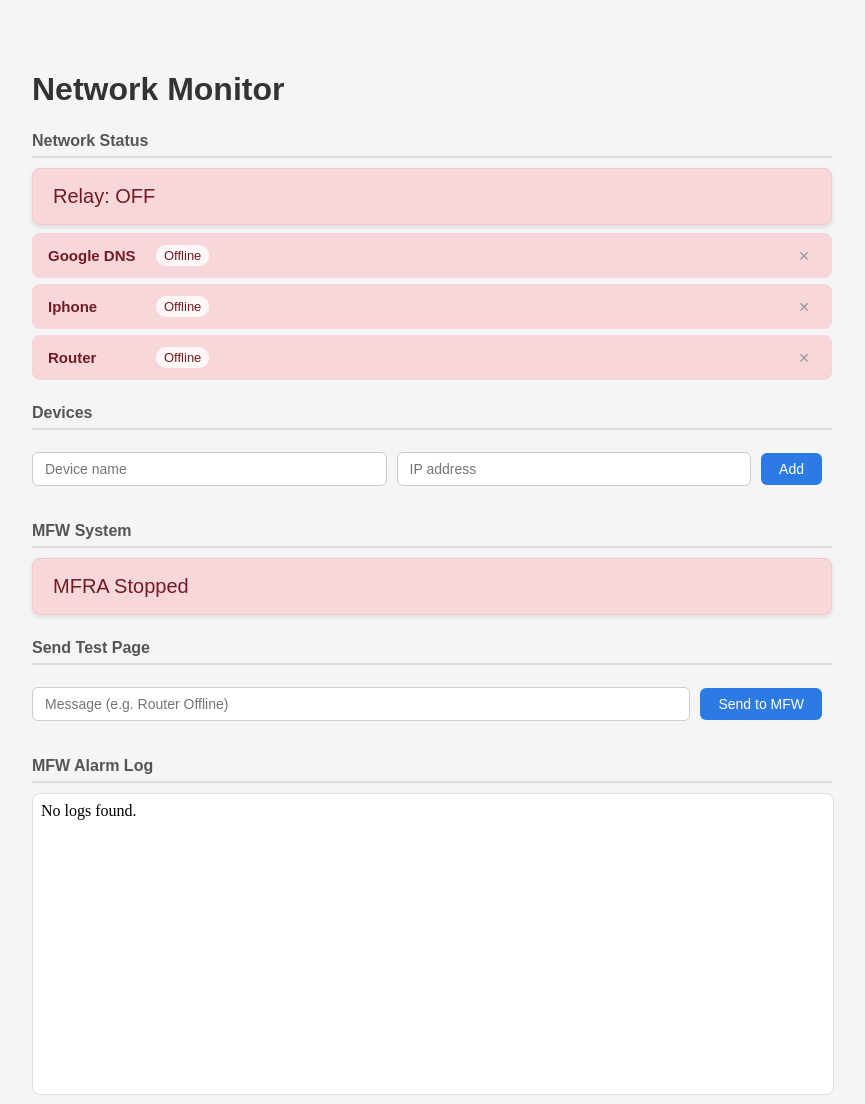
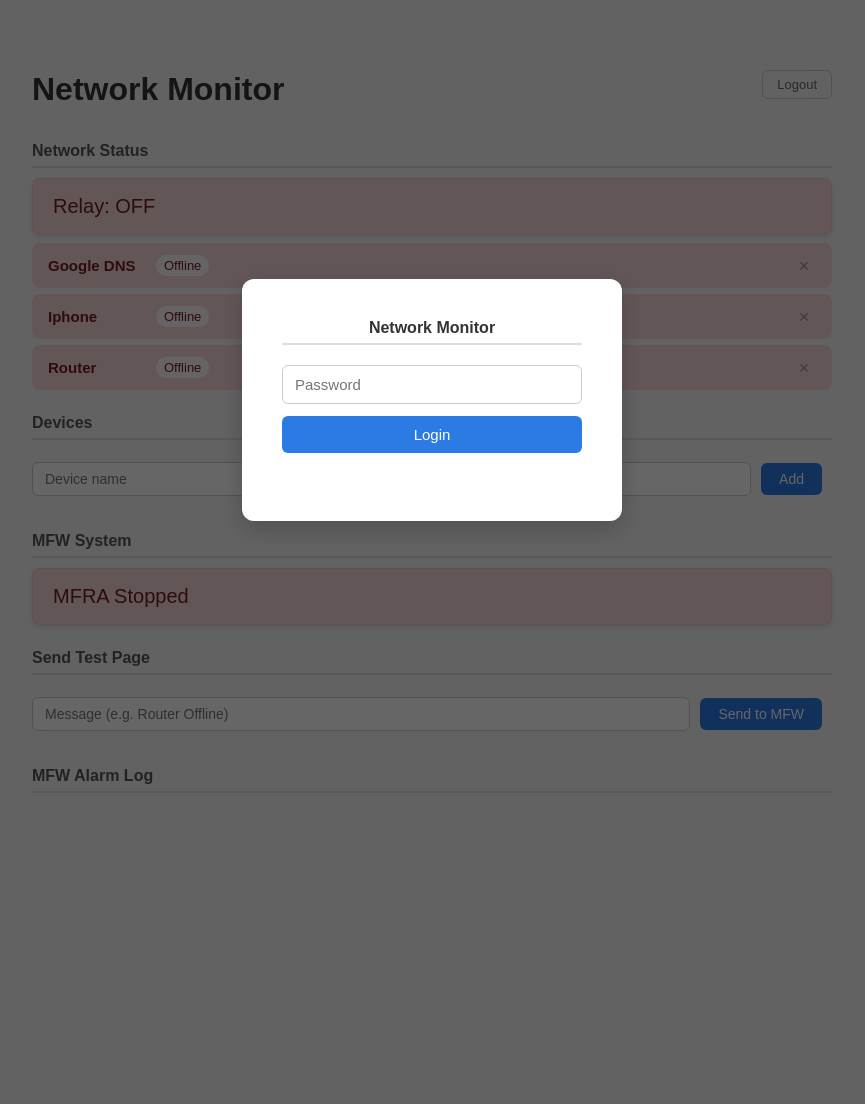
Before and after one commit to joshuahuggard96/network-monitor-pi, a Flask app: page / in a window 1280 px wide. Shown: the top 1104 px of the page, without its empty margins (208-1073 px from the left). After the commit the page ends 784 px from the top, so only its background shows below. Run offline with Flask 3, Linux system fonts and the light colour scheme.

Commit message:
feat: security hardening — auth, XSS fixes, input validation, thread lock
- Session-based password auth (APP_PASSWORD env var) on write routes
- /login, /logout, /api/auth routes; @requires_auth decorator
- Login overlay in UI with keyboard enter support + logout button
- XSS fix: device names/timestamps built with DOM methods + esc() sanitiser
- Input validation: IP format check, name regex/length, message length cap 100
- threading.Lock around device_list mutations and save_devices()
- load_devices() now logs errors instead of silently swallowing them

Co-Authored-By: Claude Sonnet 4.6 <noreply@anthropic.com>

```diff
--- a/app.py
+++ b/app.py
@@ -4,12 +4,19 @@ import glob
 import subprocess
 import json
 import os
+import re
+from functools import wraps
 from ping3 import ping
-from flask import Flask, render_template, jsonify, request
+from flask import Flask, render_template, jsonify, request, session
 import logging
 import socket
 
 app = Flask(__name__)
+app.secret_key = os.environ.get('SECRET_KEY', os.urandom(24))
+
+APP_PASSWORD = os.environ.get('APP_PASSWORD', '')
+if not APP_PASSWORD:
+    print("WARNING: APP_PASSWORD not set — write routes are disabled")
 
 ping_interval = 0.5
 output_status = False
@@ -25,6 +32,8 @@ DEFAULTS = {
     "Iphone":     "10.5.33.222",
 }
 
+device_lock = threading.Lock()
+
 
 def load_devices():
     if os.path.exists(DEVICES_FILE):
@@ -32,18 +41,63 @@ def load_devices():
             with open(DEVICES_FILE) as f:
                 saved = json.load(f)
             return {k: {"ip": v, "status": None, "last_online": None} for k, v in saved.items()}
-        except Exception:
-            pass
+        except Exception as e:
+            print(f"devices.json load error: {e} — using defaults")
     return {k: {"ip": v, "status": None, "last_online": None} for k, v in DEFAULTS.items()}
 
 
 def save_devices():
-    with open(DEVICES_FILE, 'w') as f:
-        json.dump({k: v["ip"] for k, v in device_list.items()}, f)
+    with device_lock:
+        with open(DEVICES_FILE, 'w') as f:
+            json.dump({k: v["ip"] for k, v in device_list.items()}, f)
 
 
 device_list = load_devices()
 
+
+# --- Auth ---
+
+def requires_auth(f):
+    @wraps(f)
+    def decorated(*args, **kwargs):
+        if not session.get('authed'):
+            return jsonify({'error': 'Unauthorized'}), 401
+        return f(*args, **kwargs)
+    return decorated
+
+
+@app.route('/login', methods=['POST'])
+def login():
+    data = request.get_json(force=True, silent=True) or {}
+    if APP_PASSWORD and data.get('password') == APP_PASSWORD:
+        session['authed'] = True
+        return jsonify({'ok': True})
+    return jsonify({'error': 'Wrong password'}), 401
+
+
+@app.route('/logout', methods=['POST'])
+def logout():
+    session.clear()
+    return jsonify({'ok': True})
+
+
+@app.route('/api/auth')
+def auth_status():
+    return jsonify({'authed': bool(session.get('authed'))})
+
+
+# --- Validation ---
+
+def valid_ip(ip):
+    m = re.match(r'^(\d{1,3})\.(\d{1,3})\.(\d{1,3})\.(\d{1,3})$', ip)
+    return bool(m and all(0 <= int(g) <= 255 for g in m.groups()))
+
+
+def valid_name(name):
+    return bool(name and len(name) <= 50 and re.match(r'^[A-Za-z0-9 _\-]+$', name))
+
+
+# --- Core ---
 
 def send_mfw(msg):
     try:
@@ -69,7 +123,6 @@ def ping_device_list():
     global output_status
     prev = {}
     while True:
-        # ponytail: snapshot avoids RuntimeError if device_list changes mid-loop
         for name, device in list(device_list.items()):
             ping_device(device)
             last = prev.get(name)
@@ -79,6 +132,8 @@ def ping_device_list():
         output_status = all(d["status"] for d in device_list.values())
         time.sleep(ping_interval)
 
+
+# --- Routes ---
 
 @app.route('/')
 def index():
@@ -91,22 +146,28 @@ def get_status():
 
 
 @app.route('/api/devices', methods=['POST'])
+@requires_auth
 def add_device():
     data = request.get_json(force=True, silent=True) or {}
     name = data.get('name', '').strip()
     ip   = data.get('ip', '').strip()
-    if not name or not ip:
-        return jsonify({'error': 'name and ip required'}), 400
-    device_list[name] = {"ip": ip, "status": None, "last_online": None}
+    if not valid_name(name):
+        return jsonify({'error': 'Invalid name (max 50 chars, letters/numbers/spaces/-/_)'}), 400
+    if not valid_ip(ip):
+        return jsonify({'error': 'Invalid IP address'}), 400
+    with device_lock:
+        device_list[name] = {"ip": ip, "status": None, "last_online": None}
     save_devices()
     return jsonify({'added': name})
 
 
 @app.route('/api/devices/<name>', methods=['DELETE'])
+@requires_auth
 def remove_device(name):
-    if name not in device_list:
-        return jsonify({'error': 'not found'}), 404
-    del device_list[name]
+    with device_lock:
+        if name not in device_list:
+            return jsonify({'error': 'not found'}), 404
+        del device_list[name]
     save_devices()
     return jsonify({'removed': name})
 
@@ -130,9 +191,12 @@ def get_mfw_log():
 
 
 @app.route('/api/page', methods=['POST'])
+@requires_auth
 def send_page():
     data = request.get_json(force=True, silent=True) or {}
-    msg = data.get('message', 'Test')
+    msg = data.get('message', '').strip()[:100]
+    if not msg:
+        return jsonify({'error': 'message required'}), 400
     send_mfw(msg)
     return jsonify({'sent': msg})
 
--- a/static/css/style.css
+++ b/static/css/style.css
@@ -1,3 +1,69 @@
+/* Login overlay */
+#login-overlay {
+    position: fixed;
+    inset: 0;
+    background: rgba(0,0,0,0.6);
+    display: flex;
+    align-items: center;
+    justify-content: center;
+    z-index: 100;
+}
+
+.login-box {
+    background: white;
+    padding: 40px;
+    border-radius: 12px;
+    text-align: center;
+    width: 300px;
+    box-shadow: 0 8px 24px rgba(0,0,0,0.2);
+}
+
+.login-box h2 { margin: 0 0 20px; color: #333; }
+
+.login-box input {
+    width: 100%;
+    padding: 10px 12px;
+    margin-bottom: 12px;
+    border: 1px solid #ccc;
+    border-radius: 6px;
+    font-size: 15px;
+    box-sizing: border-box;
+}
+
+.login-box button {
+    width: 100%;
+    padding: 10px;
+    background: #2c7be5;
+    color: white;
+    border: none;
+    border-radius: 6px;
+    font-size: 15px;
+    cursor: pointer;
+}
+
+.login-box button:hover { background: #1a68d0; }
+
+#login-error { color: #721c24; margin: 10px 0 0; font-size: 14px; min-height: 18px; }
+
+.header-row {
+    display: flex;
+    justify-content: space-between;
+    align-items: center;
+    margin-bottom: 10px;
+}
+
+.logout-btn {
+    padding: 6px 14px;
+    background: none;
+    border: 1px solid #ccc;
+    border-radius: 6px;
+    color: #666;
+    cursor: pointer;
+    font-size: 13px;
+}
+
+.logout-btn:hover { border-color: #999; color: #333; }
+
 body {
     font-family: Arial, sans-serif;
     max-width: 800px;
--- a/templates/index.html
+++ b/templates/index.html
@@ -7,8 +7,22 @@
     <link rel="stylesheet" href="{{ url_for('static', filename='css/style.css') }}">
 </head>
 <body>
+
+    <!-- Login overlay -->
+    <div id="login-overlay">
+        <div class="login-box">
+            <h2>Network Monitor</h2>
+            <input id="login-pw" type="password" placeholder="Password" autocomplete="current-password" />
+            <button onclick="doLogin()">Login</button>
+            <p id="login-error"></p>
+        </div>
+    </div>
+
     <div class="container">
-        <h1>Network Monitor</h1>
+        <div class="header-row">
+            <h1>Network Monitor</h1>
+            <button class="logout-btn" onclick="doLogout()">Logout</button>
+        </div>
 
         <!-- Network Status -->
         <section>
@@ -51,20 +65,86 @@
     </div>
 
     <script>
+        // Escape user-controlled strings before inserting into HTML
+        function esc(s) {
+            return String(s)
+                .replace(/&/g,'&amp;').replace(/</g,'&lt;')
+                .replace(/>/g,'&gt;').replace(/"/g,'&quot;').replace(/'/g,'&#39;');
+        }
+
+        // --- Auth ---
+        function doLogin() {
+            const pw = document.getElementById('login-pw').value;
+            fetch('/login', {method:'POST', headers:{'Content-Type':'application/json'}, body: JSON.stringify({password: pw})})
+                .then(r => r.json())
+                .then(d => {
+                    if (d.ok) {
+                        document.getElementById('login-overlay').style.display = 'none';
+                    } else {
+                        document.getElementById('login-error').textContent = 'Wrong password';
+                    }
+                });
+        }
+
+        document.getElementById('login-pw').addEventListener('keydown', e => {
+            if (e.key === 'Enter') doLogin();
+        });
+
+        function doLogout() {
+            fetch('/logout', {method:'POST'}).then(() => {
+                document.getElementById('login-overlay').style.display = 'flex';
+                document.getElementById('login-pw').value = '';
+                document.getElementById('login-error').textContent = '';
+            });
+        }
+
+        fetch('/api/auth').then(r => r.json()).then(d => {
+            if (d.authed) document.getElementById('login-overlay').style.display = 'none';
+        });
+
+        // --- Network status ---
         function updateNetwork(data) {
             const relay = `<div class="status ${data.output_status ? 'online' : 'offline'}">Relay: ${data.output_status ? 'ON' : 'OFF'}</div>`;
-            const rows = Object.entries(data.device_list).map(([name, d]) => {
+            const container = document.createElement('div');
+            container.id = 'ip-list';
+
+            Object.entries(data.device_list).forEach(([name, d]) => {
                 const cls   = d.status === true ? 'ip-online' : d.status === false ? 'ip-offline' : 'ip-checking';
                 const label = d.status === true ? 'Online'    : d.status === false ? 'Offline'    : 'Checking';
-                const last  = d.last_online ? `<span class="last-online">Last online: ${d.last_online}</span>` : '';
-                return `<div class="ip-item ${cls}">
-                    <strong>${name}</strong>
-                    <span class="status-indicator">${label}</span>
-                    ${last}
-                    <button class="remove-btn" onclick="removeDevice('${name}')">&#x2715;</button>
-                </div>`;
-            }).join('');
-            document.getElementById('status-container').innerHTML = relay + '<div id="ip-list">' + rows + '</div>';
+
+                const row = document.createElement('div');
+                row.className = `ip-item ${cls}`;
+
+                const strong = document.createElement('strong');
+                strong.textContent = name;
+
+                const badge = document.createElement('span');
+                badge.className = 'status-indicator';
+                badge.textContent = label;
+
+                const btn = document.createElement('button');
+                btn.className = 'remove-btn';
+                btn.textContent = '✕';
+                btn.dataset.name = name;
+                btn.addEventListener('click', () => removeDevice(btn.dataset.name));
+
+                row.appendChild(strong);
+                row.appendChild(badge);
+
+                if (d.last_online) {
+                    const last = document.createElement('span');
+                    last.className = 'last-online';
+                    last.textContent = `Last online: ${d.last_online}`;
+                    row.appendChild(last);
+                }
+
+                row.appendChild(btn);
+                container.appendChild(row);
+            });
+
+            const sc = document.getElementById('status-container');
+            sc.innerHTML = relay;
+            sc.appendChild(container);
         }
 
         function updateMfw(data) {
@@ -73,6 +153,7 @@
                 : '<div class="status offline">MFRA Stopped</div>';
         }
 
+        // --- Device management ---
         function addDevice() {
             const name = document.getElementById('dev-name').value.trim();
             const ip   = document.getElementById('dev-ip').value.trim();
@@ -80,11 +161,13 @@
             fetch('/api/devices', {method:'POST', headers:{'Content-Type':'application/json'}, body: JSON.stringify({name, ip})})
                 .then(r => r.json())
                 .then(d => {
-                    document.getElementById('dev-name').value = '';
-                    document.getElementById('dev-ip').value   = '';
                     const el = document.getElementById('dev-result');
-                    el.textContent = d.error ? d.error : `Added: ${d.added}`;
-                    setTimeout(() => el.textContent = '', 3000);
+                    el.textContent = d.error || `Added: ${d.added}`;
+                    if (!d.error) {
+                        document.getElementById('dev-name').value = '';
+                        document.getElementById('dev-ip').value   = '';
+                    }
+                    setTimeout(() => el.textContent = '', 4000);
                 });
         }
 
@@ -93,6 +176,7 @@
                 .then(r => r.json());
         }
 
+        // --- Send page ---
         function sendPage() {
             const msg = document.getElementById('page-msg').value.trim();
             if (!msg) return;
@@ -100,17 +184,19 @@
                 .then(r => r.json())
                 .then(d => {
                     const el = document.getElementById('page-result');
-                    el.textContent = `Sent: ${d.sent}`;
+                    el.textContent = d.error ? d.error : `Sent: ${esc(d.sent)}`;
                     setTimeout(() => el.textContent = '', 3000);
                 });
         }
 
+        // --- Log scroll ---
         function scrollLogToBottom() {
             const f = document.getElementById('mfw-log');
             try { f.contentWindow.scrollTo(0, f.contentDocument.body.scrollHeight); } catch(e) {}
         }
         document.getElementById('mfw-log').onload = scrollLogToBottom;
 
+        // --- Polling ---
         setInterval(() => fetch('/api/status').then(r => r.json()).then(updateNetwork), 500);
         setInterval(() => fetch('/api/mfw').then(r => r.json()).then(updateMfw), 5000);
         setInterval(() => document.getElementById('mfw-log').src = '/api/mfw-log?' + Date.now(), 5000);
```
